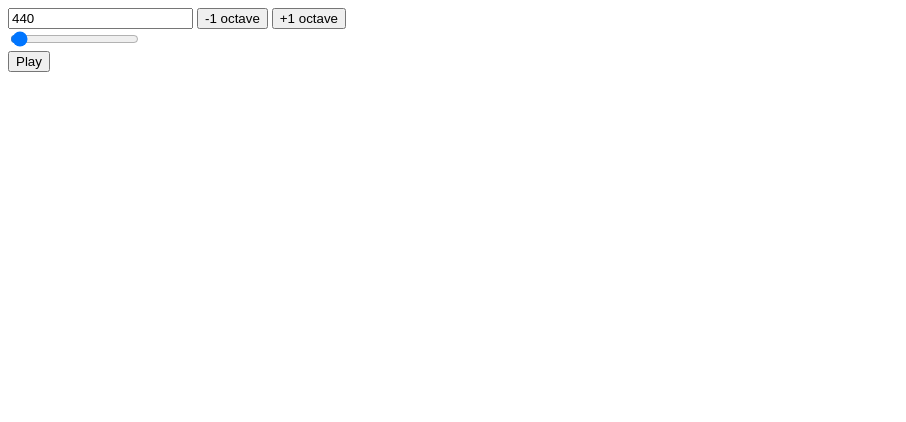
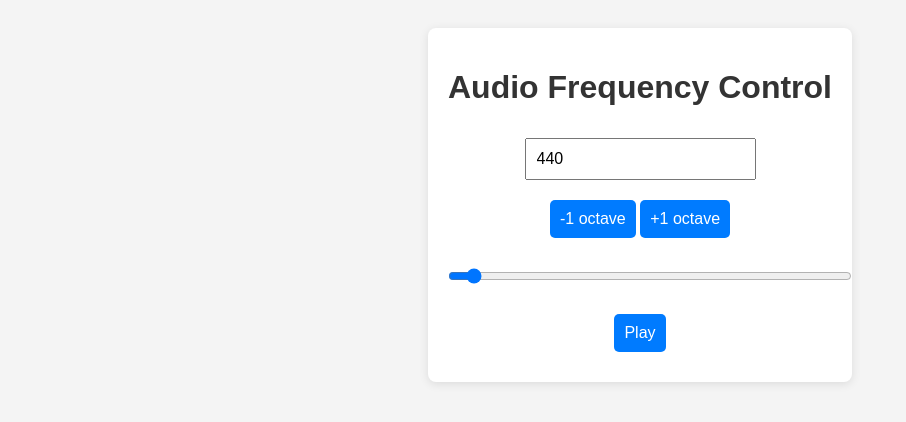
Before and after one commit to eagx/hertz, a plain HTML site: page index.html in a window 1280 px wide. Shown: the whole page, without its empty margins (0-906 px from the left). Drawn offline with Linux system fonts and the light colour scheme.

Commit message:
Update index.html

```diff
--- a/index.html
+++ b/index.html
@@ -1,14 +1,49 @@
 <!DOCTYPE html>
-<html>
+<html lang="en">
 <head>
-  <meta http-equiv="Content-type" content="text/html; charset=utf-8">
-  <title>Editing "A new book" - Book Creator</title>
-  <link rel="icon" type="image/x-icon" href="https://encrypted-tbn0.gstatic.com/images?q=tbn:ANd9GcTG6lchiDva-QKBJmZ9IH5HB96Q7pCKEVhT4g&s">
-
+    <meta charset="UTF-8">
+    <meta name="viewport" content="width=device-width, initial-scale=1.0">
+    <title>Editing 'A New Book' - Book Creator</title>
+    <link rel="icon" type="image/x-icon" href="https://encrypted-tbn0.gstatic.com/images?q=tbn:ANd9GcT_4N37TIgWC_QLpspNwGddZH8DhzljeYMFnA&s">
+    <style>
+        body {
+            font-family: Arial, sans-serif;
+            background-color: #f4f4f4;
+            color: #333;
+            text-align: center;
+            padding: 20px;
+        }
+        #audioControls {
+            background-color: #fff;
+            border-radius: 8px;
+            box-shadow: 0 2px 10px rgba(0, 0, 0, 0.1);
+            padding: 20px;
+            display: inline-block;
+        }
+        input[type="text"], input[type="button"], input[type="range"] {
+            margin: 10px 0;
+            padding: 10px;
+            font-size: 16px;
+        }
+        input[type="range"] {
+            width: 100%;
+        }
+        input[type="button"] {
+            cursor: pointer;
+            background-color: #007bff;
+            color: white;
+            border: none;
+            border-radius: 5px;
+            transition: background-color 0.3s;
+        }
+        input[type="button"]:hover {
+            background-color: #0056b3;
+        }
+    </style>
     <script>
-
         var context = null;
         var usingWebAudio = true;
+
         if (typeof AudioContext !== 'undefined') {
             context = new AudioContext();
         } else if (typeof webkitAudioContext !== 'undefined') {
@@ -20,7 +55,6 @@ if (typeof AudioContext !== 'undefined') {
         var playing = false;
         var osc = null;
         var freq = 440;
-var STEP_CONSTANT = Math.pow(2.0, 1.0/12.0);
 
         function toggle() {
             var button = document.getElementById("toggle");
@@ -43,31 +77,28 @@ function updateFreq(newFreq) {
             if (osc) {
                 osc.frequency.value = freq;
             }
-  var text = document.getElementById("freqText").value = freq;
-  var range = document.getElementById("freqRange").value = freq;
+            document.getElementById("freqText").value = freq;
+            document.getElementById("freqRange").value = freq;
         }
 
         window.onload = function() {
             if (!usingWebAudio) {
-    document.getElementById("audioControls").innerHTML = "<p>Web audio required.</p>"
+                document.getElementById("audioControls").innerHTML = "<p>Web audio required.</p>";
             }
-}
-
+        };
     </script>
 </head>
-
 <body>
     <div id="audioControls">
-    <input id="freqText" type="text" value="440" onchange="updateFreq(this.value)"/>
-    <input type="button" value="-1 octave" onclick="updateFreq(freq / 2)"/>
-
-    <input type="button" value="+1 octave" onclick="updateFreq(freq * 2)"/>
+        <h1>Audio Frequency Control</h1>
+        <input id="freqText" type="text" value="440" onchange="updateFreq(this.value)" />
+        <div>
+            <input type="button" value="-1 octave" onclick="updateFreq(freq / 2)" />
+            <input type="button" value="+1 octave" onclick="updateFreq(freq * 2)" />
+        </div>
+        <input id="freqRange" type="range" min="0" max="20000" value="440" oninput="updateFreq(this.value)" />
         <br>
-
-    <input id="freqRange" type="range" min="0" max="20000" value="440" oninput="updateFreq(this.value)"/>
-    <br>
-
-    <input id="toggle" type="button" value="Play" onclick="toggle()"/>
+        <input id="toggle" type="button" value="Play" onclick="toggle()" />
     </div>
 </body>
 </html>
```
Lines whose indentation alone changed are shown as unchanged.
